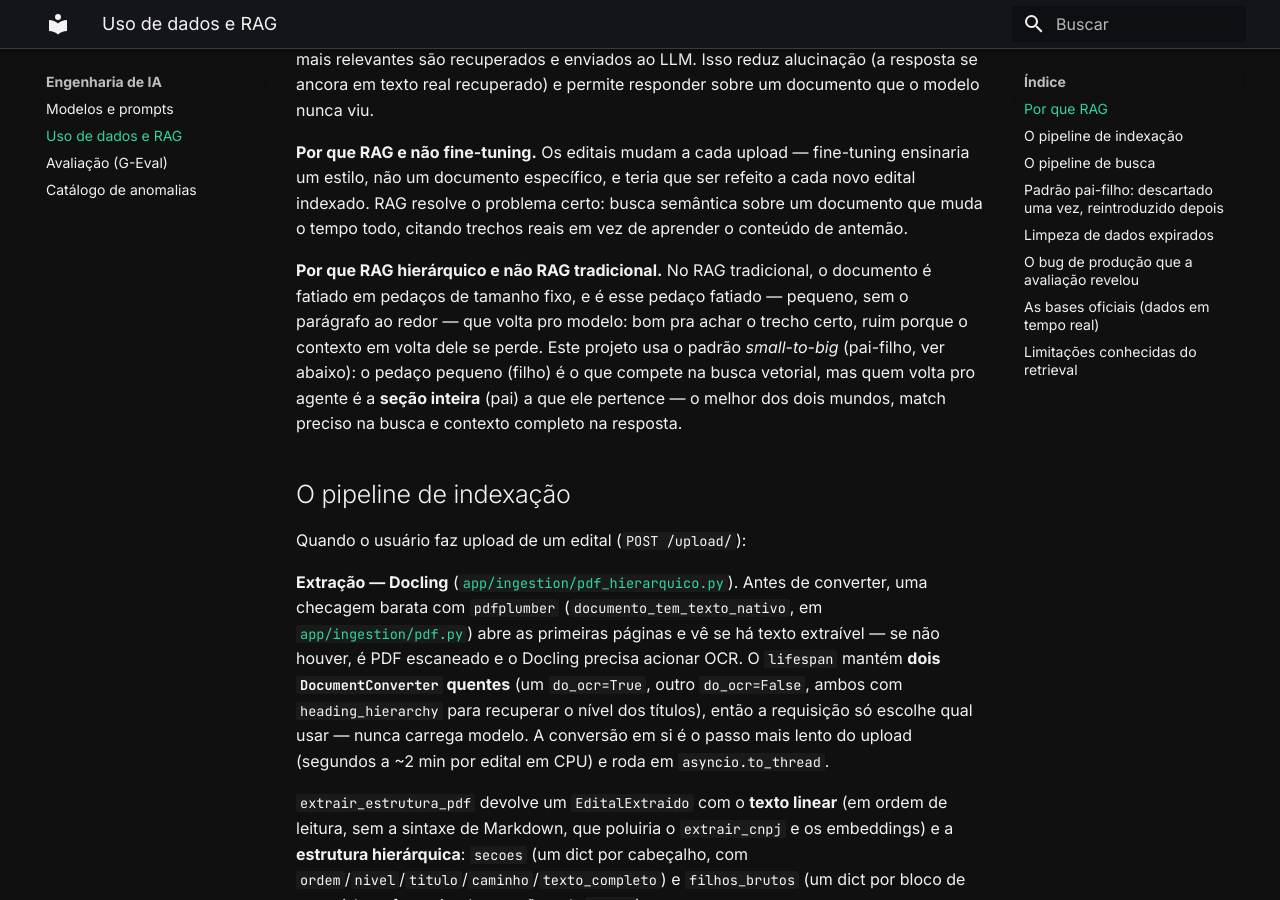
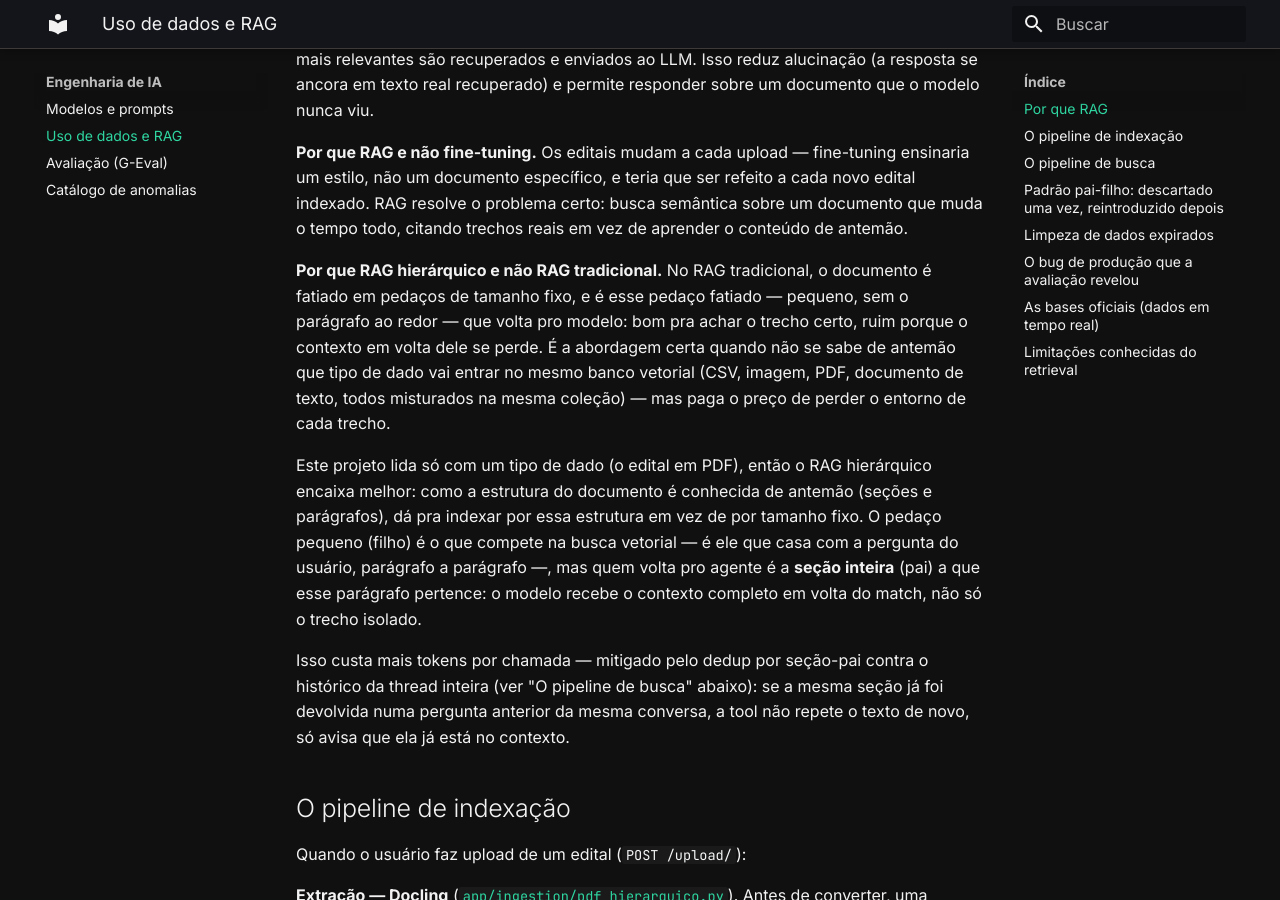
Before and after one commit to Moreira-89/auditor-cidadao, an MkDocs documentation site: the page built from docs/ia/rag_dados.md, in a window 1280 px wide and 900 px high, scrolled down 453 px. Built offline with MkDocs 1.6.1 and Material for MkDocs 9.7.7, drawn with Linux system fonts in a browser that asks for light colours.

Commit message:
docs(ia): amplia a explicação de RAG hierárquico vs. tradicional
Adiciona o critério de quando cada abordagem faz sentido: RAG
tradicional cabe melhor quando o banco vetorial recebe tipos de dado
heterogêneos e desconhecidos de antemão (CSV, imagem, PDF, texto);
RAG hierárquico compensa quando o domínio é fixo e a estrutura do
documento é conhecida, como aqui (só edital em PDF). Também explicita
a mitigação de custo de token já implementada: dedup por seção-pai
contra o histórico da thread inteira.

```diff
--- a/docs/ia/rag_dados.md
+++ b/docs/ia/rag_dados.md
@@ -20,10 +20,22 @@ reais em vez de aprender o conteúdo de antemão.
 
 **Por que RAG hierárquico e não RAG tradicional.** No RAG tradicional, o documento é fatiado em
 pedaços de tamanho fixo, e é esse pedaço fatiado — pequeno, sem o parágrafo ao redor — que volta
-pro modelo: bom pra achar o trecho certo, ruim porque o contexto em volta dele se perde. Este
-projeto usa o padrão *small-to-big* (pai-filho, ver abaixo): o pedaço pequeno (filho) é o que
-compete na busca vetorial, mas quem volta pro agente é a **seção inteira** (pai) a que ele pertence
-— o melhor dos dois mundos, match preciso na busca e contexto completo na resposta.
+pro modelo: bom pra achar o trecho certo, ruim porque o contexto em volta dele se perde. É a
+abordagem certa quando não se sabe de antemão que tipo de dado vai entrar no mesmo banco vetorial
+(CSV, imagem, PDF, documento de texto, todos misturados na mesma coleção) — mas paga o preço de
+perder o entorno de cada trecho.
+
+Este projeto lida só com um tipo de dado (o edital em PDF), então o RAG hierárquico encaixa melhor:
+como a estrutura do documento é conhecida de antemão (seções e parágrafos), dá pra indexar por essa
+estrutura em vez de por tamanho fixo. O pedaço pequeno (filho) é o que compete na busca vetorial —
+é ele que casa com a pergunta do usuário, parágrafo a parágrafo —, mas quem volta pro agente é a
+**seção inteira** (pai) a que esse parágrafo pertence: o modelo recebe o contexto completo em volta
+do match, não só o trecho isolado.
+
+Isso custa mais tokens por chamada — mitigado pelo dedup por seção-pai contra o histórico da thread
+inteira (ver "O pipeline de busca" abaixo): se a mesma seção já foi devolvida numa pergunta
+anterior da mesma conversa, a tool não repete o texto de novo, só avisa que ela já está no
+contexto.
 
 ## O pipeline de indexação
 
```
